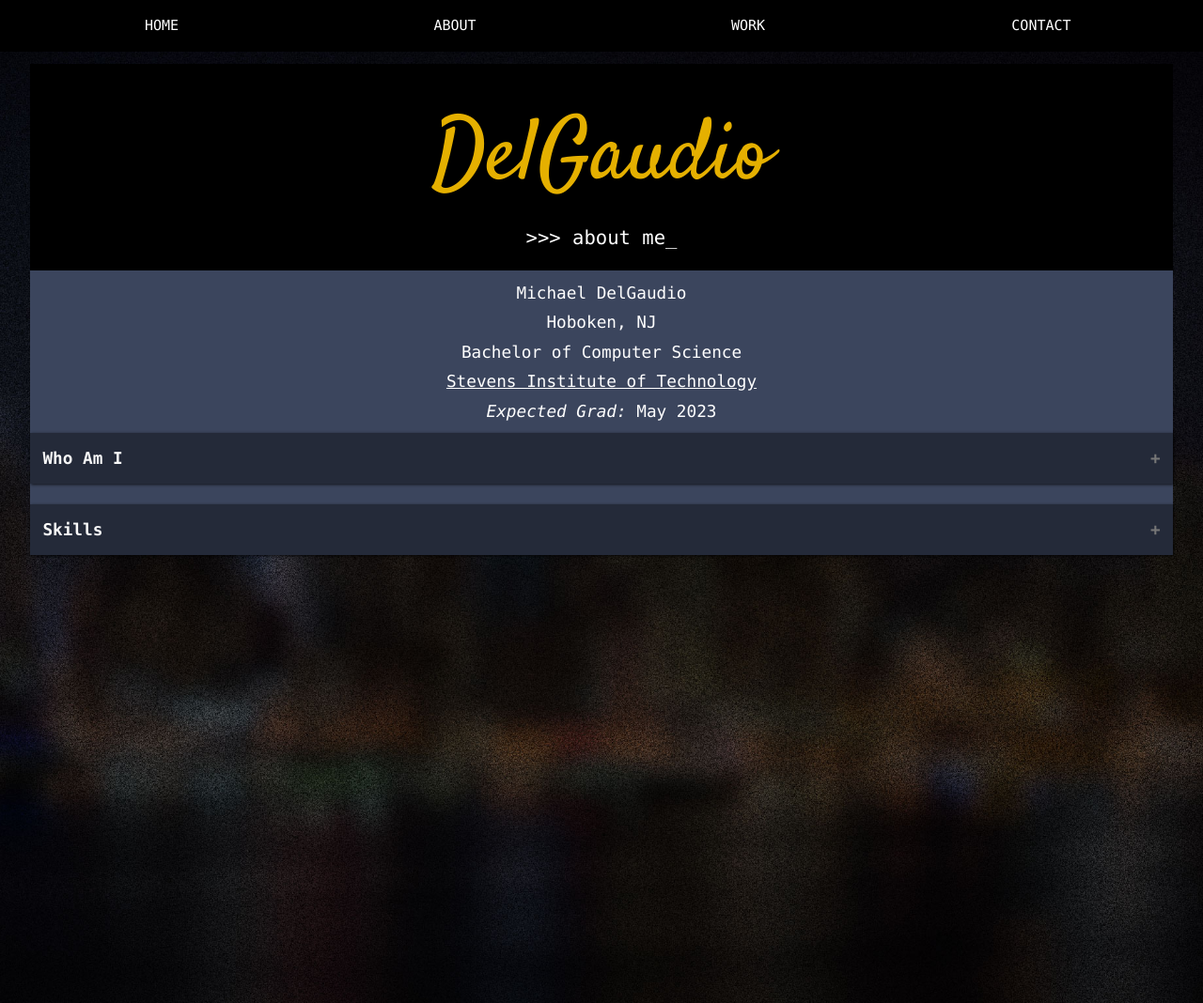
After one commit to mikedelgaudio/delgaudiomike.com, a PHP site: page /aboutMe in a window 1280 px wide. The commit adds this page. Shown: the whole page at 94% size. Run offline with PHP 8.4, Linux system fonts and the light colour scheme.

Commit message:
added 3 other pages of php

```diff
--- /dev/null
+++ b/aboutMe.php
@@ -0,0 +1,71 @@
+<?php
+$PageTitle="About Me | Mike DelGaudio";
+$metaTitle= "'About Me'";
+$metaOgTitle= "'About Me | Mike DelGaudio'";
+$metaKeywords= ",aboutme";
+$metaDescr= "'a little bit about me'";
+$metaOgDescr= "'a little bit about me'";
+
+include_once('header.php');
+?>
+
+
+<!--PAGE_CONTENT-->
+<div class="w3-main w3-content">
+	<div class="w3-animate-zoom">
+		<div class="w3-black">
+			<div class="spacer20"></div>
+				<div id="container">
+  					<p><a href="/">DelGaudio</a></p>
+					<p class="pageTitle">&gt;&gt;&gt; about me<span class="blinking-cursor">_</span></p>
+				</div>
+			<div class="spacer20"></div>
+        </div>
+        <div class="w3-modal">
+            <div class="w3-modal-content">
+              <div class="w3-container w3sContainerBackground">
+                    <h5>
+                      <ul class="breakdown">
+                          <li>Michael DelGaudio</li>
+                          <li>Hoboken, NJ</li>
+                          <li>Bachelor of Computer Science</li>
+                          <li><a class="contactLink" href="https://www.stevens.edu/" target="_blank" rel="nofollow">Stevens Institute of Technology</a></li>
+                          <li><i>Expected Grad:</i> May 2023</li>
+                      </ul>
+                  </h5>
+              </div>
+
+              <button class="accordion">Who Am I</button>
+                  <div class="panel">
+                        <h6>Hey there, I'm Mike! I created this website to share my hobby with others during my years as a computer science student. When I'm not studying in school, I spend my time in <i>Adobe Photoshop CC</i> and work with <i>Apple’s Final Cut Pro</i> to make my creative ideas come to life. Additionally, I taught myself how to program professional lighting equipment with <i>Chauvet’s ShowXpress</i>. I became fluent with Digital Multiplex (DMX512) protocol and how light fixtures operate. This website is one of my favorite personal projects that got me interested into web development.</h6>
+                  </div>
+              <div class="breakInAbout">&nbsp;</div>
+              <button class="accordion">Skills</button>
+                  <div class="panel">
+                      <ul class="allSkills">
+                          <li class="skills">HTML, CSS, AWS, CloudFlare</li>
+                          <li class="skills">Python, JavaScript, Java</li>
+                          <li class="skills">Git</li>
+                          <li class="skills">Adobe Photoshop CC</li>
+                          <li class="skills">Adobe Dreamweaver CC, Microsoft Visual Studio, Notepad++, Eclipse</li>
+                          <li class="skills">Chauvet ShowXpress</li>
+                          <li class="skills">MS Office: Word, Excel, Powerpoint</li>
+                          <li class="skills">Microsoft Windows &amp; Server 2016</li>
+                          <li class="skills">Apple iOS &amp; macOS</li>
+                          <li class="skills">Apple Final Cut Pro</li>
+                          <li class="skills">Synology DiskStation Manager (DSM)</li>
+                          <li class="skills">Oracle VM VirtualBox, vmWare Fusion</li>
+                          <div class="breakInAbout">&nbsp;</div>
+                      </ul>
+                  </div>
+            </div>
+      </div>
+
+    </div>
+
+</div>
+
+<script src="js/logger.js"></script>
+<script src="js/aboutMeScript.js"></script>
+</body>
+</html>
--- a/header.php
+++ b/header.php
@@ -31,6 +31,9 @@
     <!--favicon-->
     <link rel="shortcut icon" type="image/ico" href="images/favicon.ico"/>
 
+    <?php if (function_exists('customPageHeader')){
+      customPageHeader();
+    }?>
     <!--StyleSheets-->
     <link rel="stylesheet" type="text/css" href=<?= isset($pageStyle) ? $pageStyle : "css/otherPagesStyle.css"?> />
     <link rel="stylesheet" type="text/css" href="css/main.css"/>
```
Also changed, not shown: contact.php (added, +50 -0 lines), portfolio.php (added, +136 -0 lines).
